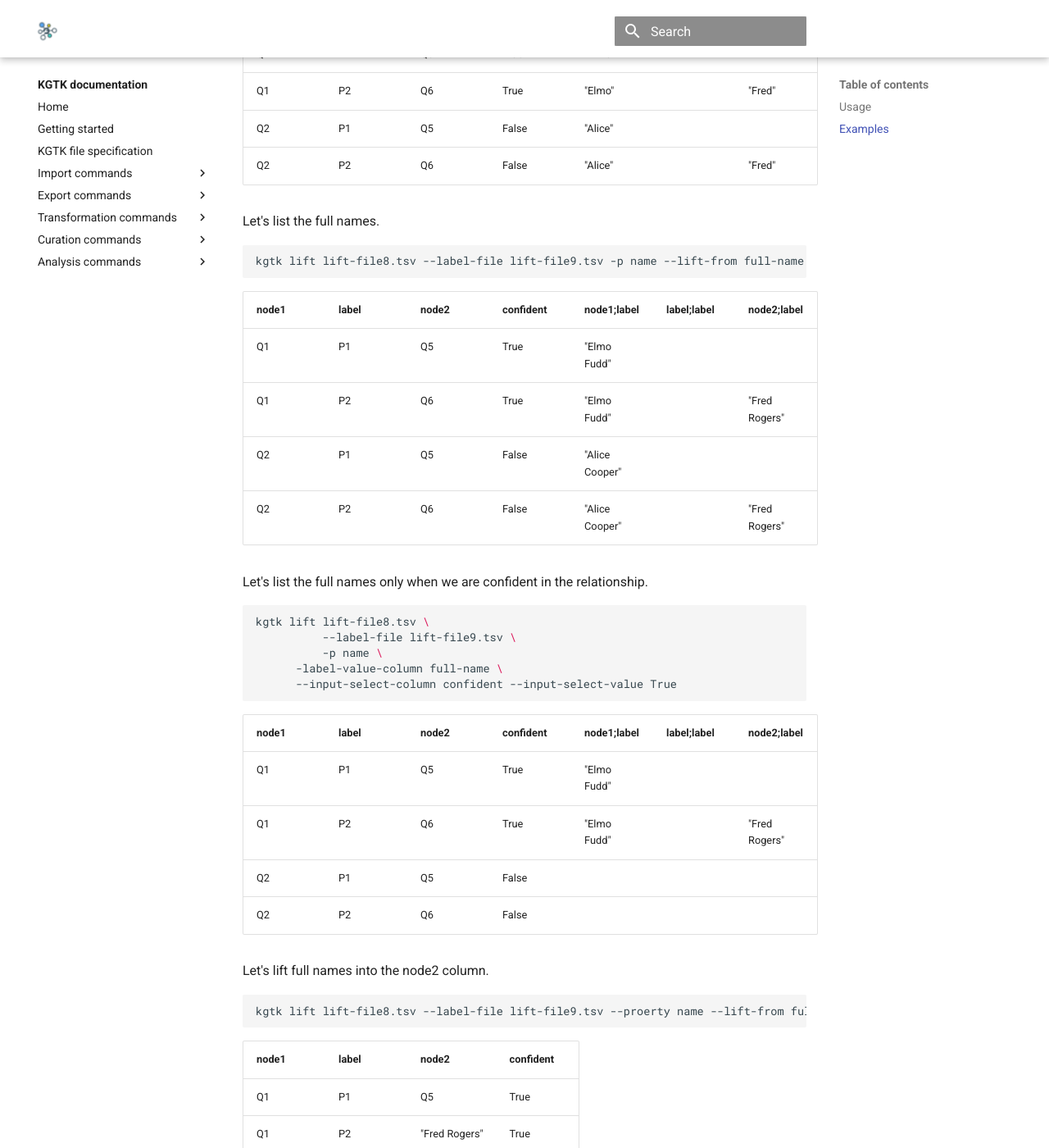
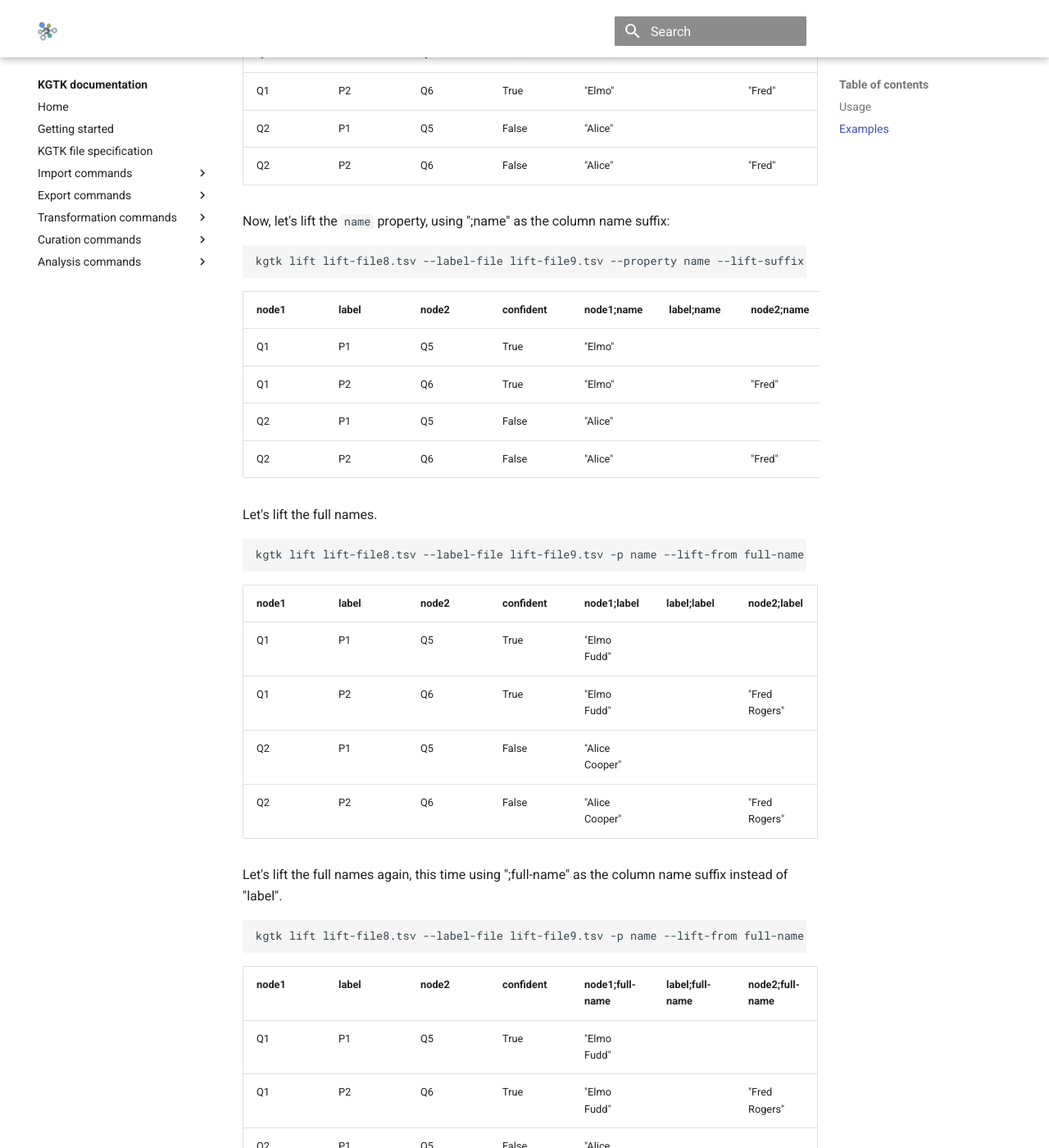
Before and after one commit to usc-isi-i2/kgtk, an MkDocs documentation site: the page built from docs/transform/lift.md, in a window 1280 px wide and 1400 px high, scrolled down 6305 px. Shown: the whole window at 82% size. Built offline with MkDocs 1.6.1 and Material for MkDocs 9.7.7, drawn with Linux system fonts in a browser that asks for light colours; comment, search, counter and statistics services are not loaded.

Commit message:
More examples.

````diff
--- a/docs/transform/lift.md
+++ b/docs/transform/lift.md
@@ -222,7 +222,21 @@
 | Q2 | P1 | Q5 | False | "Alice" |  |  |
 | Q2 | P2 | Q6 | False | "Alice" |  | "Fred" |
 
-Let's list the full names.
+Now, let's lift the `name` property, using ";name" as the column name suffix:
+
+```bash
+kgtk lift lift-file8.tsv --label-file lift-file9.tsv --property name --lift-suffix ";name"
+
+```
+
+| node1 | label | node2 | confident | node1;name | label;name | node2;name |
+| -- | -- | -- | -- | -- | -- | -- |
+| Q1 | P1 | Q5 | True | "Elmo" |  |  |
+| Q1 | P2 | Q6 | True | "Elmo" |  | "Fred" |
+| Q2 | P1 | Q5 | False | "Alice" |  |  |
+| Q2 | P2 | Q6 | False | "Alice" |  | "Fred" |
+
+Let's lift the full names.
 
 ```bash
 kgtk lift lift-file8.tsv --label-file lift-file9.tsv -p name --lift-from full-name
@@ -235,6 +249,21 @@
 | Q1 | P2 | Q6 | True | "Elmo Fudd" |  | "Fred Rogers" |
 | Q2 | P1 | Q5 | False | "Alice Cooper" |  |  |
 | Q2 | P2 | Q6 | False | "Alice Cooper" |  | "Fred Rogers" |
+
+Let's lift the full names again, this time using ";full-name" as the column
+name suffix instead of "label".
+
+```bash
+kgtk lift lift-file8.tsv --label-file lift-file9.tsv -p name --lift-from full-name --lift-suffix ";full-name"
+
+```
+| node1 | label | node2 | confident | node1;full-name | label;full-name | node2;full-name |
+| -- | -- | -- | -- | -- | -- | -- |
+| Q1 | P1 | Q5 | True | "Elmo Fudd" |  |  |
+| Q1 | P2 | Q6 | True | "Elmo Fudd" |  | "Fred Rogers" |
+| Q2 | P1 | Q5 | False | "Alice Cooper" |  |  |
+| Q2 | P2 | Q6 | False | "Alice Cooper" |  | "Fred Rogers" |
+
 
 Let's list the full names only when we are confident in the relationship.
 
````
Also changed, not shown: 1 other file.
